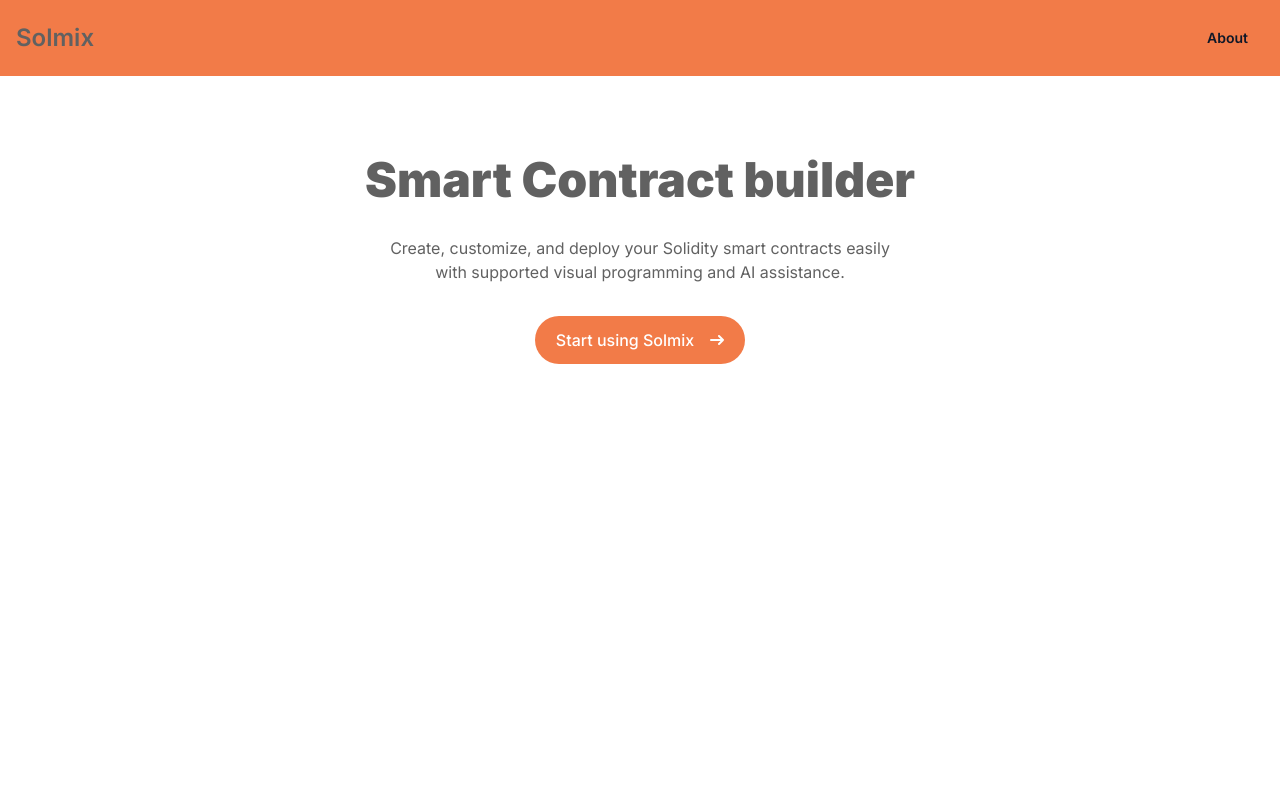
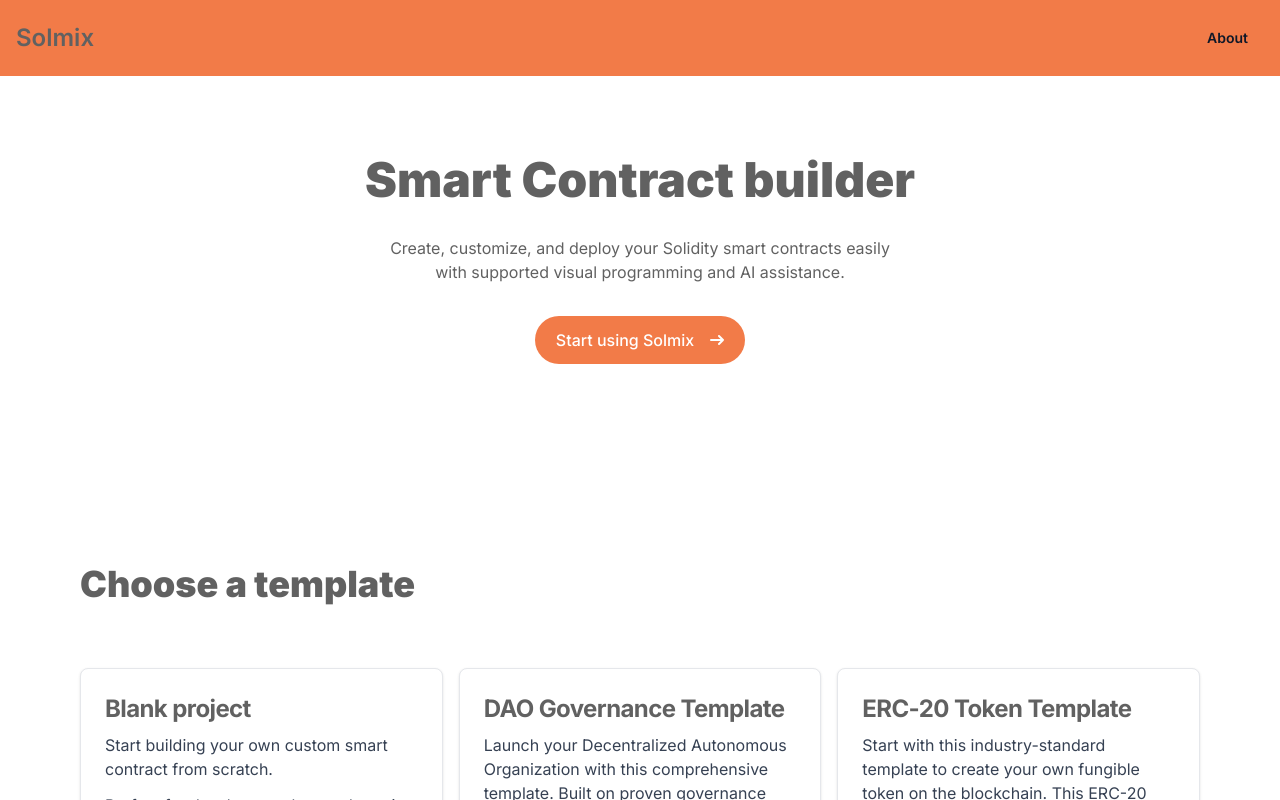
Before and after one commit to enaples/Solmix, a Next.js app in the folder frontend/: page / in a window 1280 px wide. Shown: the top 800 px of the page. Built offline with nearby package versions, Linux system fonts and the light colour scheme.

Commit message:
home page: css updates

```diff
--- a/frontend/src/app/page.tsx
+++ b/frontend/src/app/page.tsx
@@ -11,10 +11,10 @@ import Navbar from "@/app/ui/navbar";
 export default function Home() {
     return (
         <main className="w-full">
-            <div className=" min-h-screen">
+            <div className="">
                 <Navbar/>
                 <div
-                    className="flex flex-wrap m-auto items-center mx-auto max-w-screen-xl justify-items-center h-fit p-8 pb-20 gap-16 sm:p-20 flex flex-col gap-[32px] row-start-2 items-center m-auto">
+                    className="flex flex-wrap m-auto items-center mx-auto max-w-screen-xl justify-items-center p-8 pb-20 gap-16 sm:p-20 flex flex-col gap-[32px] row-start-2 items-center m-auto">
                     <p className="text-5xl font-black text-global-color-title font-black text-global-color-title ">Smart Contract builder</p>
 
                     <p className="max-w-lg text-center">
```
